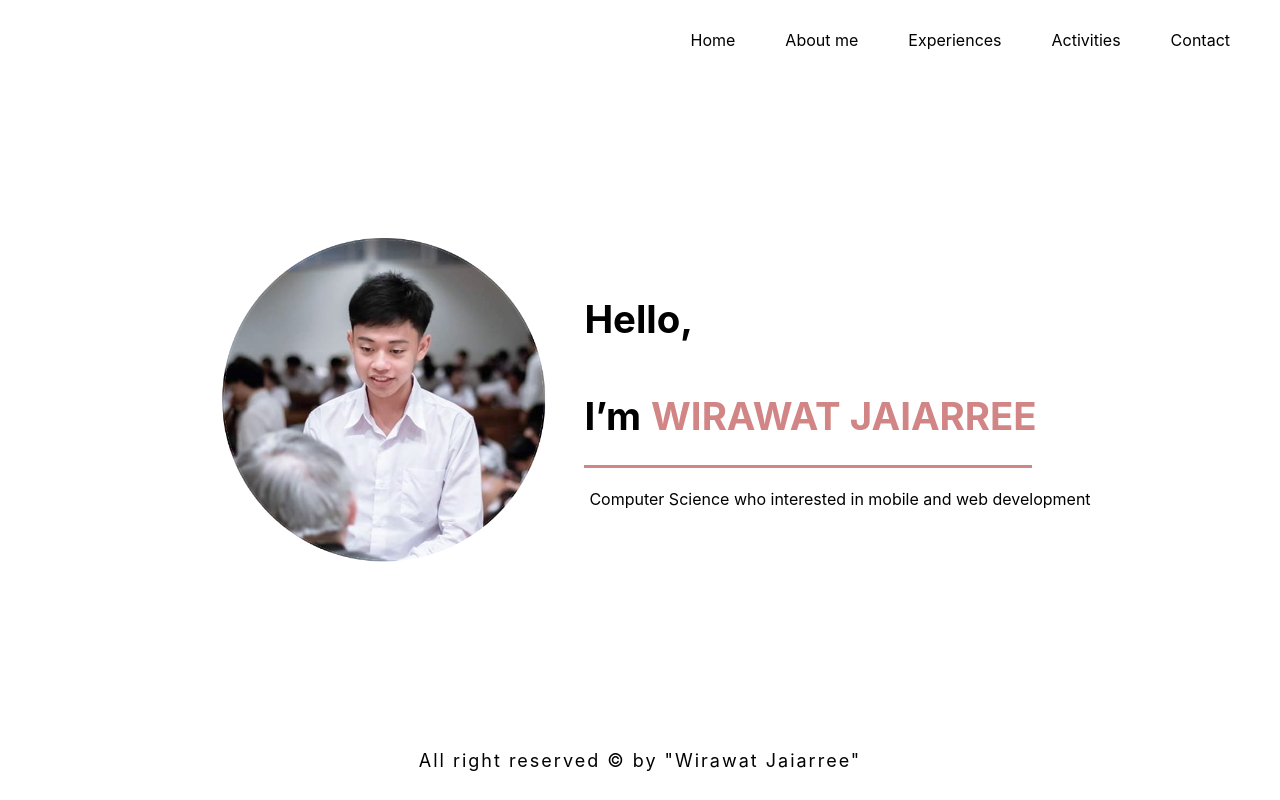
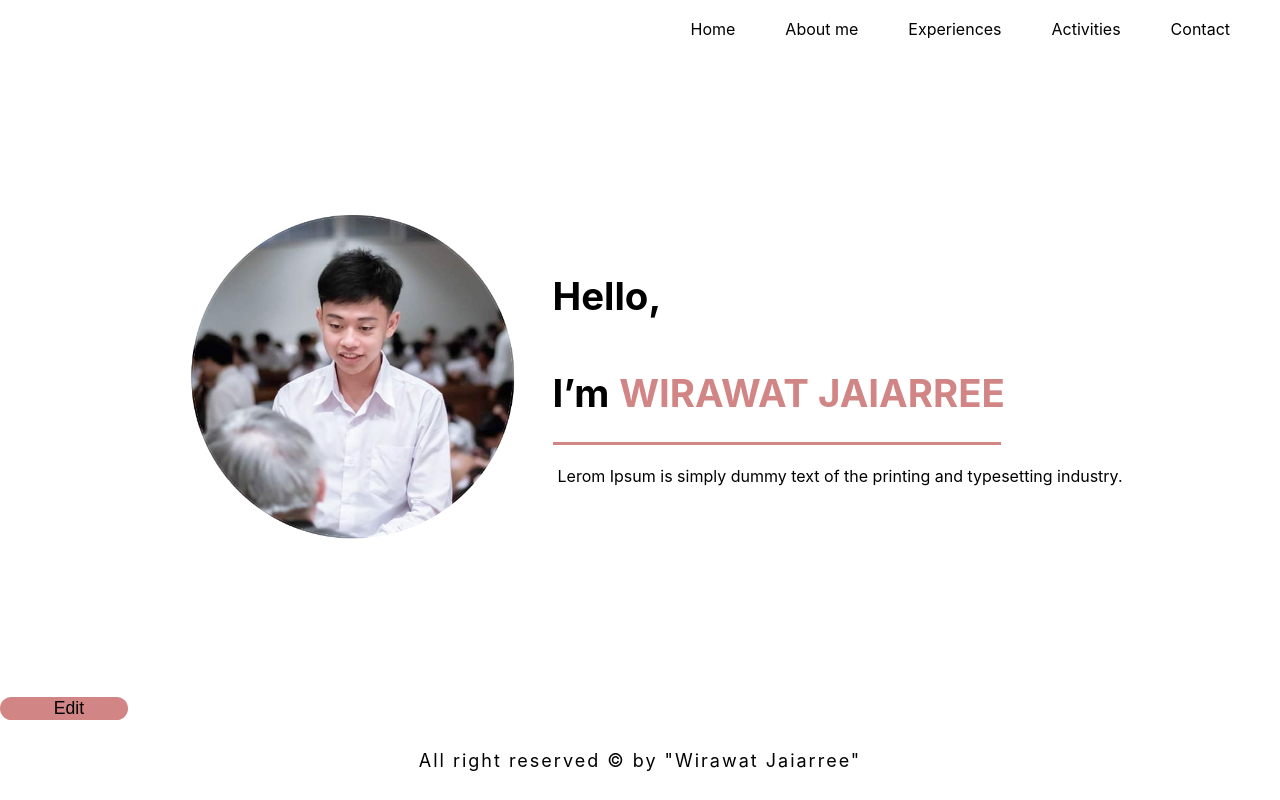
Before and after one commit to wiree65/Wiree-Porfolio, a Next.js app: page / in a window 1280 px wide. Built offline with nearby package versions, Linux system fonts and the light colour scheme.

Commit message:
[UPDATE] text

```diff
--- a/pages/about.js
+++ b/pages/about.js
@@ -63,9 +63,7 @@ const About = () => {
               >
                 <div className="typing">
                   <Typing
-                    bio="Hi everyone, I am a sophomore student in Computer Science
-                  (International Program) at School of Information Teachnology,
-                  King Mongkut's University of Technology Thonburi (KMUTT)"
+                    bio="Lerom Ipsum is simply dummy text of the printing and typesetting industry. Lorem Ipsum has been the industy's standard dummy text ever since the 1500s,"
                     speed={40}
                   ></Typing>
                 </div>
--- a/pages/index.js
+++ b/pages/index.js
@@ -61,17 +61,53 @@ const Home = () => {
             ></div>
             <div className="typing">
               <Typing
-                bio="Computer Science who interested in mobile and web development"
+                bio="Lerom Ipsum is simply dummy text of the printing and typesetting industry."
                 speed={40}
               ></Typing>
             </div>
           </div>
         </div>
         <div>
+          <div>
+          <button className="button">
+
+                  <span
+                    style={{
+                      padding: "0 0 0 10px",
+                      fontSize: "1.1rem",
+                      backgroundColor: "transparent",
+                    }}
+                  >
+                    Edit{" "}
+                  </span>
+                </button>
+            </div>
           <Footer></Footer>
         </div>
       </Layout>
       <style jsx>{`
+        .button {
+          border-radius: 2vh;
+          background-color: #D18585;
+          border: none;
+          width:10vw;
+          outline: none;
+        }
+        .button span {
+          cursor: pointer;
+          display: inline-block;
+          position: relative;
+          transition: 0.5s;
+        }
+        .button span:after {
+          color: #D18585;
+          content: ">>";
+          position: absolute;
+          opacity: 0;
+          top: 0;
+          right: -25px;
+          transition: 0.5s;
+        }
         . container-md {
           display: flex;
           justify-content: center;
```
